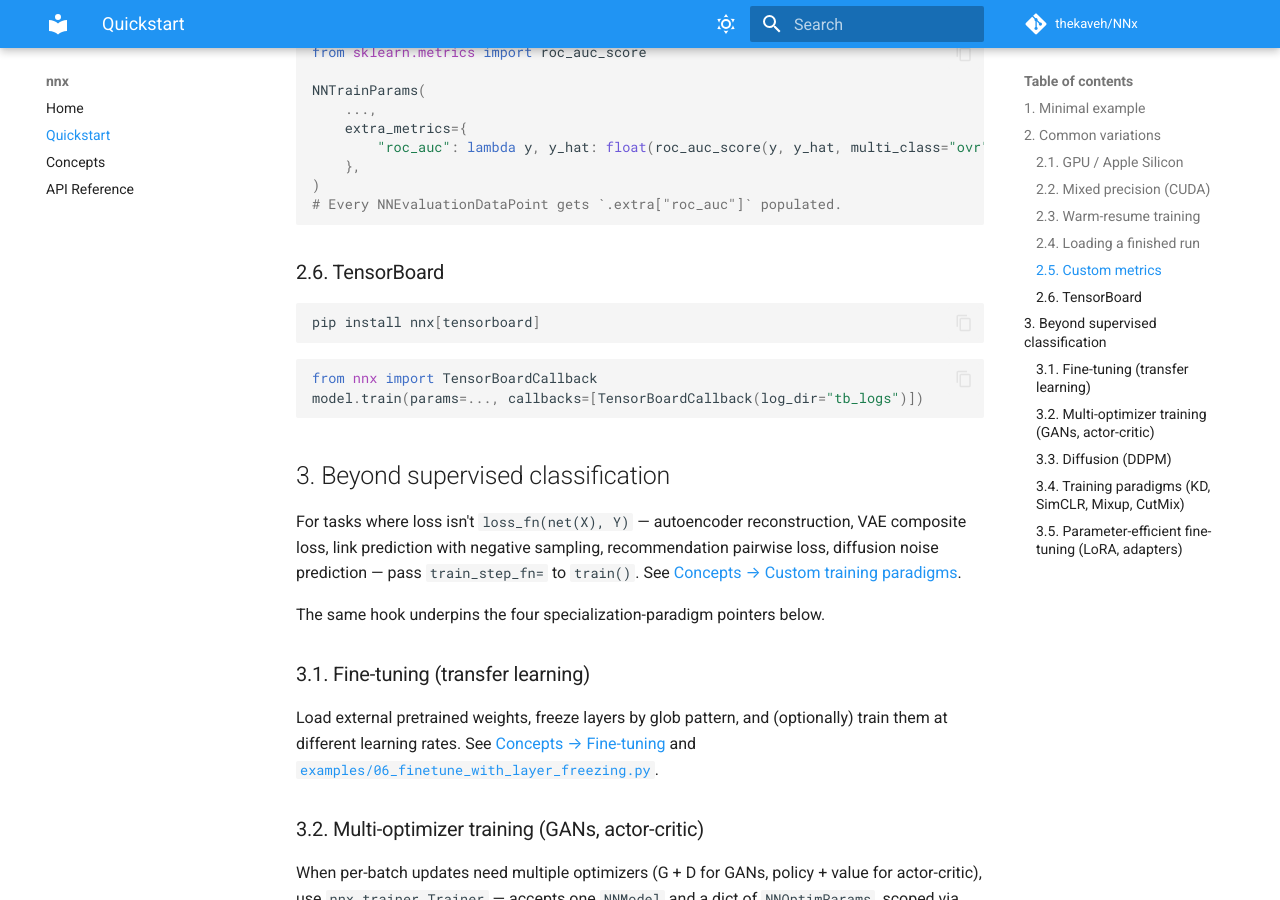
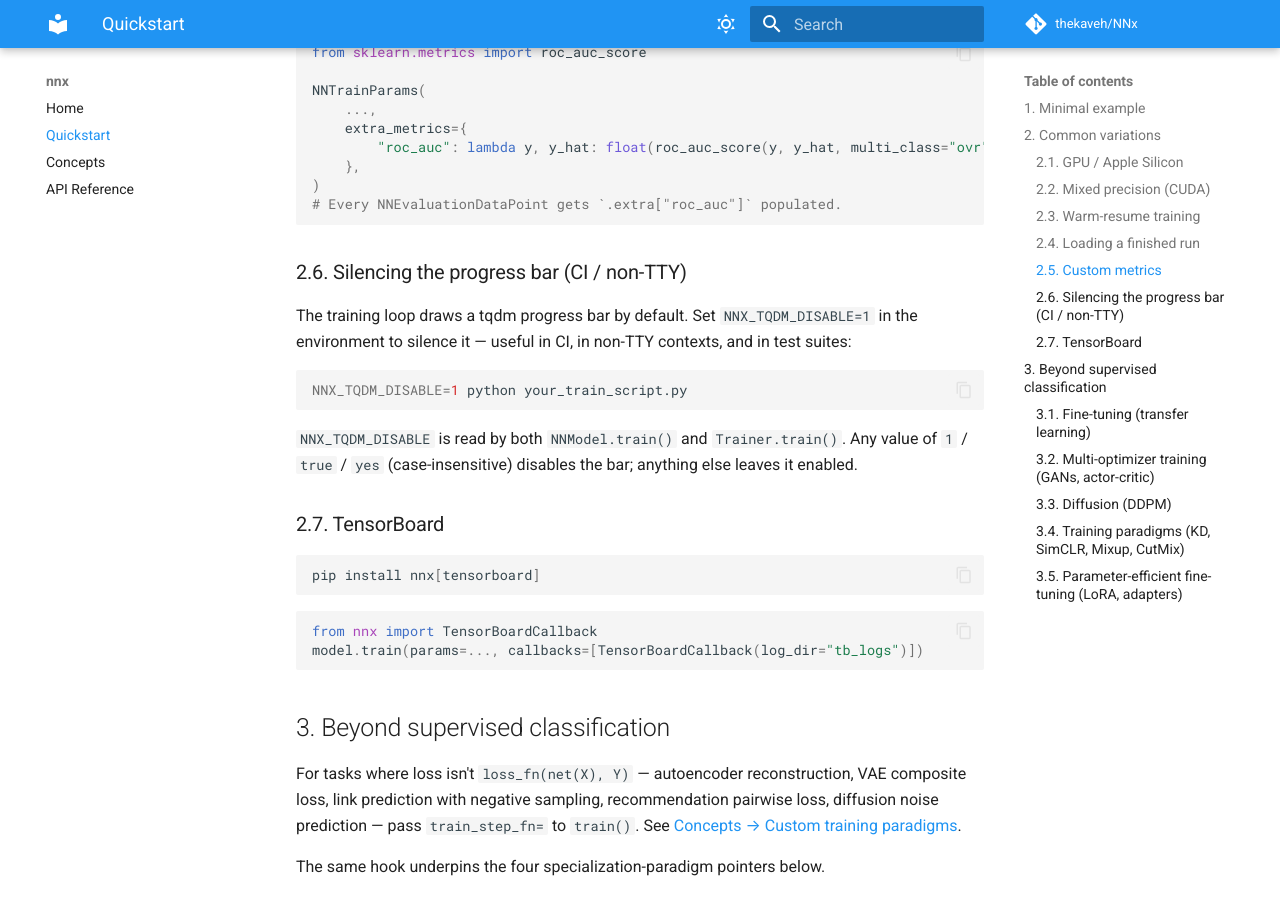
Before and after one commit to thekaveh/NNx, an MkDocs documentation site: the page built from docs/quickstart.md, in a window 1280 px wide and 900 px high, scrolled down 1985 px. Built offline with MkDocs 1.6.1 and Material for MkDocs 9.7.7, drawn with Linux system fonts in a browser that asks for light colours; comment, search, counter and statistics services are not loaded.

Commit message:
docs(quickstart): document the NNX_TQDM_DISABLE env var (§2.6)

````diff
--- a/docs/quickstart.md
+++ b/docs/quickstart.md
@@ -103,7 +103,17 @@ NNTrainParams(
 # Every NNEvaluationDataPoint gets `.extra["roc_auc"]` populated.
 ```
 
-### 2.6. TensorBoard
+### 2.6. Silencing the progress bar (CI / non-TTY)
+
+The training loop draws a tqdm progress bar by default. Set `NNX_TQDM_DISABLE=1` in the environment to silence it — useful in CI, in non-TTY contexts, and in test suites:
+
+```bash
+NNX_TQDM_DISABLE=1 python your_train_script.py
+```
+
+`NNX_TQDM_DISABLE` is read by both `NNModel.train()` and `Trainer.train()`. Any value of `1` / `true` / `yes` (case-insensitive) disables the bar; anything else leaves it enabled.
+
+### 2.7. TensorBoard
 
 ```bash
 pip install nnx[tensorboard]
````
